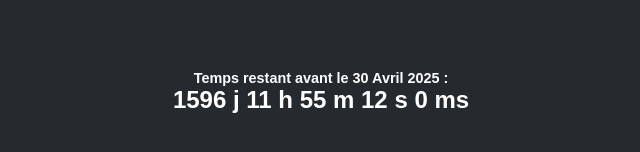
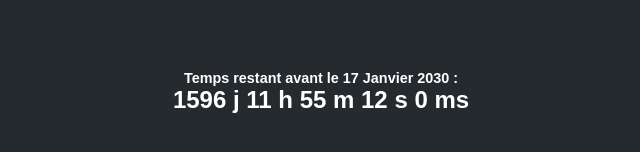
Before and after one commit to 0Sacha/countDownApp, a plain HTML site: page index.html in a window 1280 px wide. Shown: the part 308-460 px from the top of the page, 319-959 px from the left. Drawn offline with Linux system fonts and the light colour scheme.

Commit message:
Update index.html

```diff
--- a/index.html
+++ b/index.html
@@ -12,7 +12,7 @@
 <body>
     <section>
         <div class="countdown">
-            <h1>Temps restant avant le 30 Avril 2025 :</h1>
+            <h1>Temps restant avant le 17 Janvier 2030 :</h1>
             <h2></h2>
         </div>
     </section>
```
